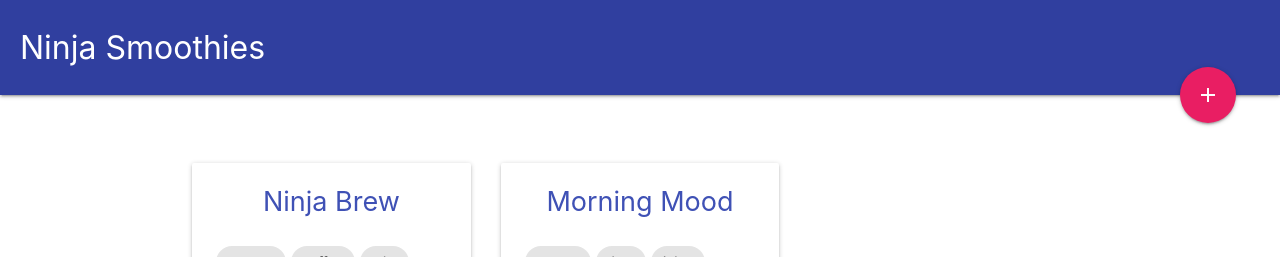
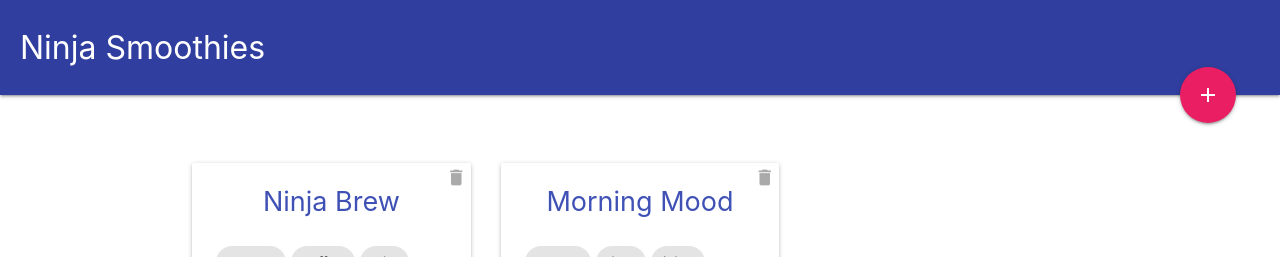
Before and after one commit to bvilding/udemy-ninja-smoothies, a Vue app: page / in a window 1280 px wide. Shown: the top 257 px of the page. Built offline with nearby package versions, Linux system fonts and the light colour scheme.

Commit message:
Lesson-41 Deleting Local Data

```diff
--- a/src/components/Index.vue
+++ b/src/components/Index.vue
@@ -2,6 +2,7 @@
   <div class="index container">
     <div class="card" v-for="smoothie in smoothies" :key="smoothie.id">
       <div class="card-content">
+        <i class="material-icons delete" @click="deleteSmoothie(smoothie.id)">delete</i>
         <h2 class="indigo-text"> {{ smoothie.title }} </h2>
         <ul class="ingredients">
           <li v-for="(ing, index) in smoothie.ingredients" :key="index">
@@ -34,6 +35,13 @@
         }
       ]
     };
+  },
+  methods: {
+    deleteSmoothie(id) {
+      this.smoothies = this.smoothies.filter(smoothie => {
+        return smoothie.id != id;
+      });
+    }
   }
 };
 </script>
@@ -62,4 +70,21 @@
 .index .ingredients li {
   display: inline-block;
 }
+.index .delete {
+  position: absolute;
+  top: 4px;
+  right: 4px;
+  cursor: pointer;
+  color: #aaa;
+  font-size: 1.4em;
+}
+
+.index .delete:hover {
+  position: absolute;
+  top: 4px;
+  right: 4px;
+  cursor: pointer;
+  color: #aa0000;
+  font-size: 1.4em;
+}
 </style>
```
